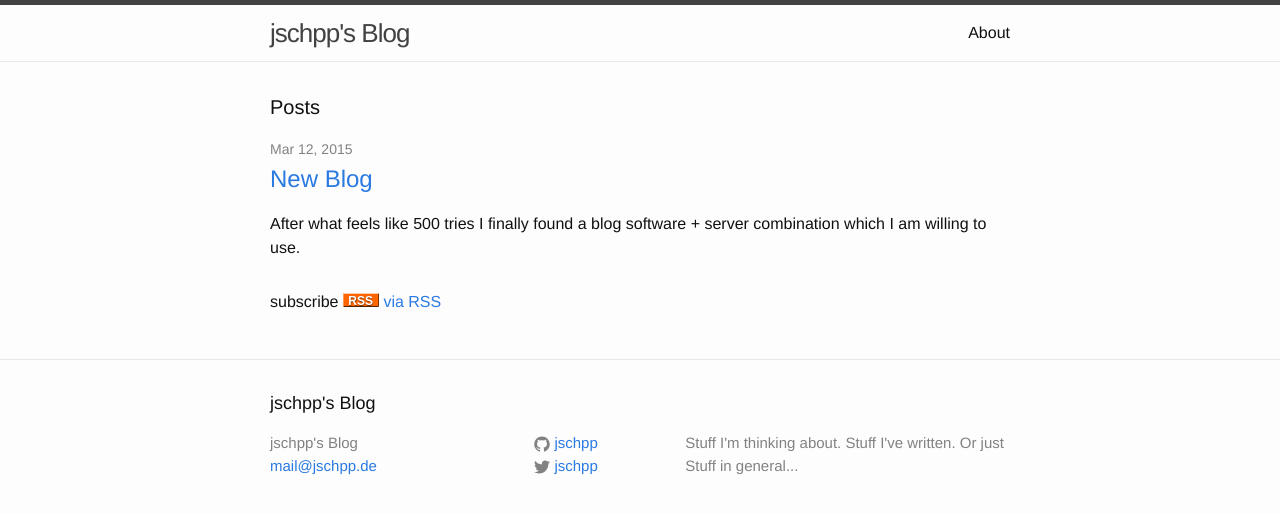
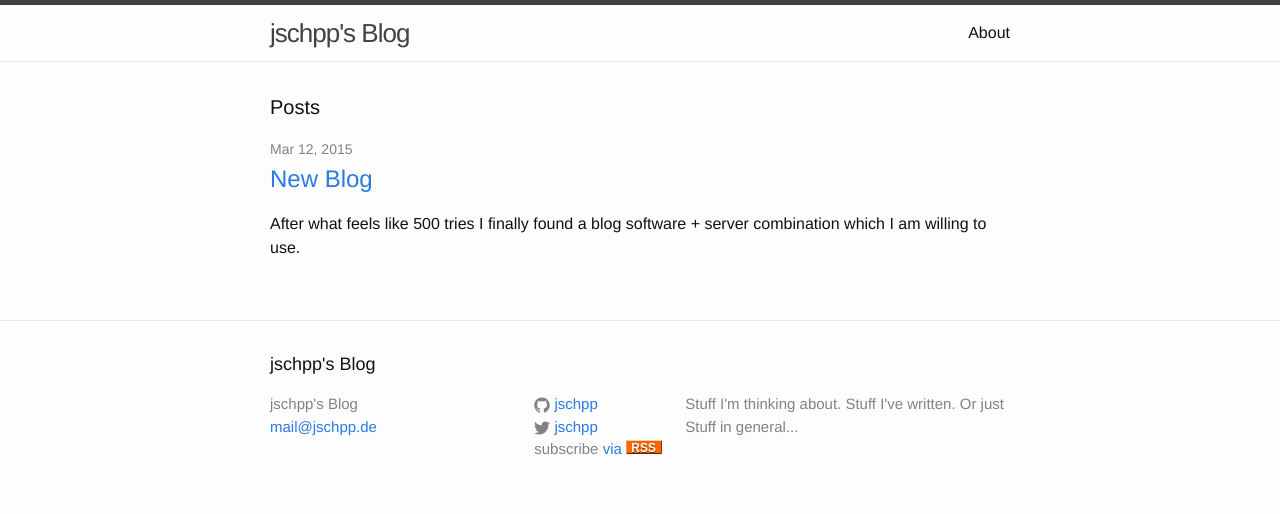
Before and after one commit to jschpp/jschpp.github.io, a Jekyll site: the page built from index.html, in a window 1280 px wide. Shown: the top 514 px of the page. Built offline with Jekyll 4.4.1, drawn with Linux system fonts in a browser that asks for light colours.

Commit message:
modified footer

```diff
--- a/_includes/footer.html
+++ b/_includes/footer.html
@@ -25,6 +25,9 @@
             {% include icon-twitter.html username=site.twitter_username %}
           </li>
           {% endif %}
+		  <li>
+		  <p class="rss-subscribe">subscribe <a href="{{ "/feed.xml" | prepend: site.baseurl }}">via {% include icon-rss.svg %}</a></p>
+		  </li>
         </ul>
       </div>
 
--- a/index.html
+++ b/index.html
@@ -19,6 +19,4 @@
     {% endfor %}
   </ul>
 
-  <p class="rss-subscribe">subscribe {% include icon-rss.svg %} <a href="{{ "/feed.xml" | prepend: site.baseurl }}">via RSS</a></p>
-
 </div>
```
